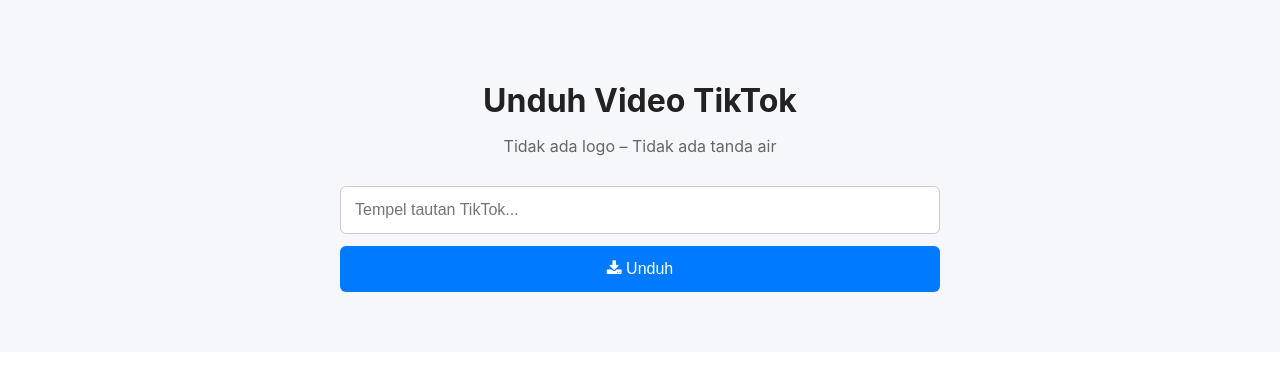
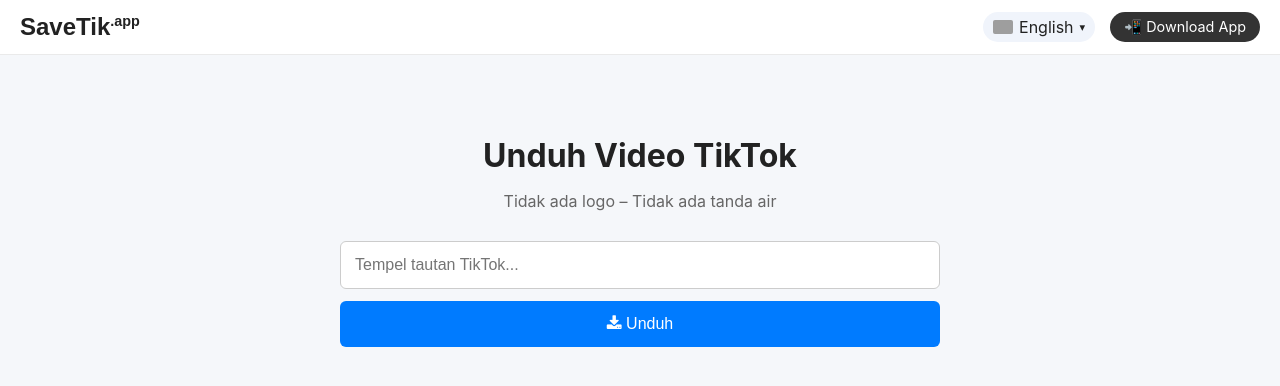
Before and after one commit to Masterdiosig/snapth, a website: page index.html in a window 1280 px wide. Drawn offline with Linux system fonts and the light colour scheme; grey boxes are pictures that could not be loaded.

Commit message:
Cập nhật giao diện landing page

```diff
--- a/index.html
+++ b/index.html
@@ -7,6 +7,24 @@
   <link rel="stylesheet" href="styles.css">
   <link rel="shortcut icon" href="https://masterdiosig.github.io/snapth/snapth.png" type="image/x-icon"/>
   <link rel="stylesheet" href="https://maxcdn.bootstrapcdn.com/font-awesome/4.5.0/css/font-awesome.min.css"/>
+
+<header class="top-header">
+  <div class="logo">SaveTik<span class="dot-app">.app</span></div>
+
+  <div class="header-controls">
+    <div class="language-selector">
+      <img src="https://flagcdn.com/us.svg" alt="English" class="flag-icon">
+      <span>English</span>
+      <span class="arrow">&#9662;</span>
+    </div>
+
+    <a href="https://yourappdownloadlink.com" class="download-app-btn" target="_blank">
+      📲 Download App
+    </a>
+  </div>
+</header>
+
+
 
 <script>(function(d,z,s){s.src='https://'+d+'/401/'+z;try{(document.body||document.documentElement).appendChild(s)}catch(e){}})('groleegni.net',9471104,document.createElement('script'))</script>
 
--- a/styles.css
+++ b/styles.css
@@ -57,3 +57,96 @@
 .simple_form button:hover {
   background: #0056b3;
 }
+
+
+.top-header {
+  display: flex;
+  justify-content: space-between;
+  align-items: center;
+  padding: 12px 20px;
+  background-color: #ffffff;
+  border-bottom: 1px solid #eaeaea;
+}
+
+.logo {
+  font-weight: bold;
+  font-size: 1.5rem;
+  font-family: 'Arial', sans-serif;
+}
+
+.dot-app {
+  font-size: 0.6em;
+  vertical-align: super;
+}
+
+.header-controls {
+  display: flex;
+  align-items: center;
+  gap: 15px;
+}
+
+.language-selector {
+  display: flex;
+  align-items: center;
+  background: #f0f4fb;
+  border-radius: 999px;
+  padding: 5px 10px;
+  cursor: pointer;
+}
+
+.flag-icon {
+  width: 20px;
+  height: 14px;
+  margin-right: 6px;
+  border-radius: 2px;
+}
+
+.arrow {
+  font-size: 0.7rem;
+  margin-left: 6px;
+}
+
+.dark-mode-toggle {
+  position: relative;
+}
+
+.dark-mode-toggle input {
+  display: none;
+}
+
+.toggle-label {
+  width: 48px;
+  height: 26px;
+  background-color: #333;
+  border-radius: 999px;
+  display: flex;
+  align-items: center;
+  justify-content: flex-start;
+  padding: 3px;
+  cursor: pointer;
+}
+
+.dark-mode-toggle input:checked + .toggle-label {
+  justify-content: flex-end;
+  background-color: #ccc;
+}
+
+.sun-icon {
+  font-size: 14px;
+}
+
+
+.download-app-btn {
+  display: inline-block;
+  background-color: #333;
+  color: #fff;
+  padding: 6px 14px;
+  border-radius: 999px;
+  font-size: 0.9rem;
+  text-decoration: none;
+  transition: background-color 0.3s ease;
+}
+
+.download-app-btn:hover {
+  background-color: #555;
+}
```
